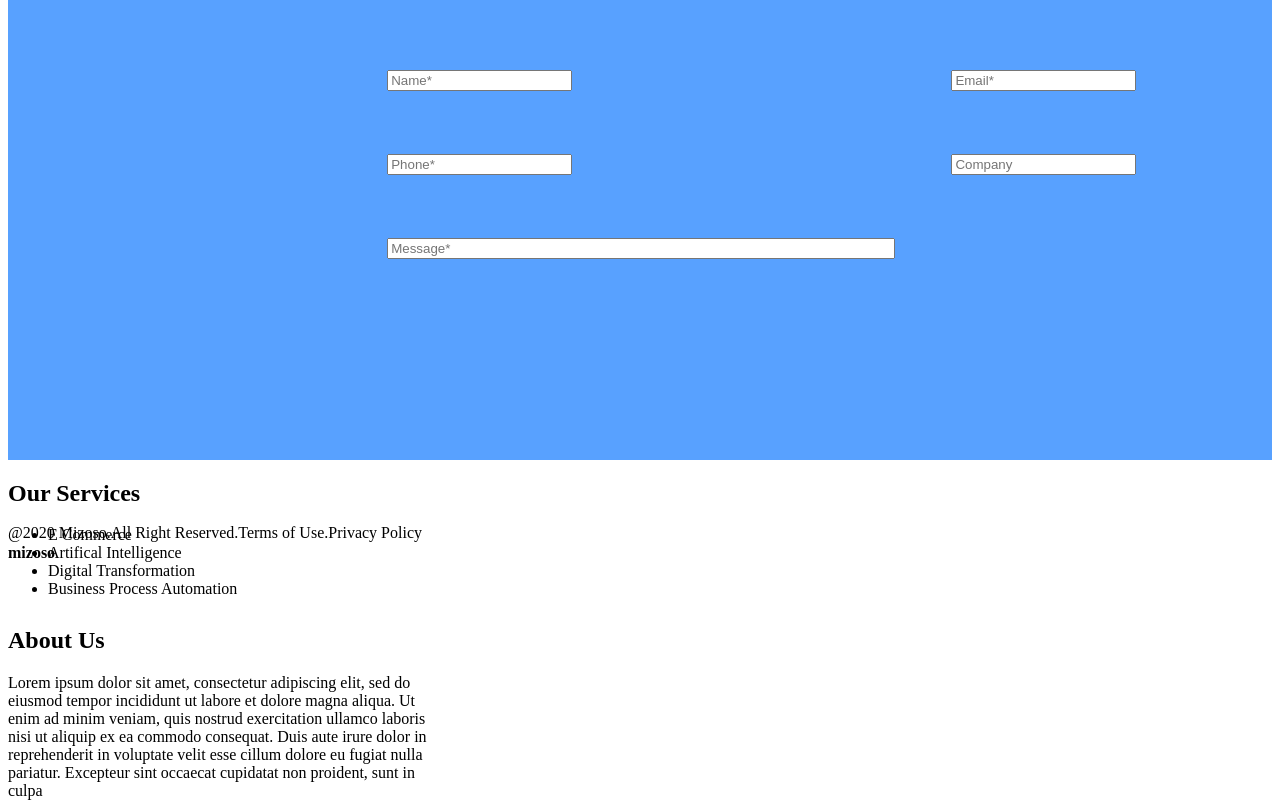
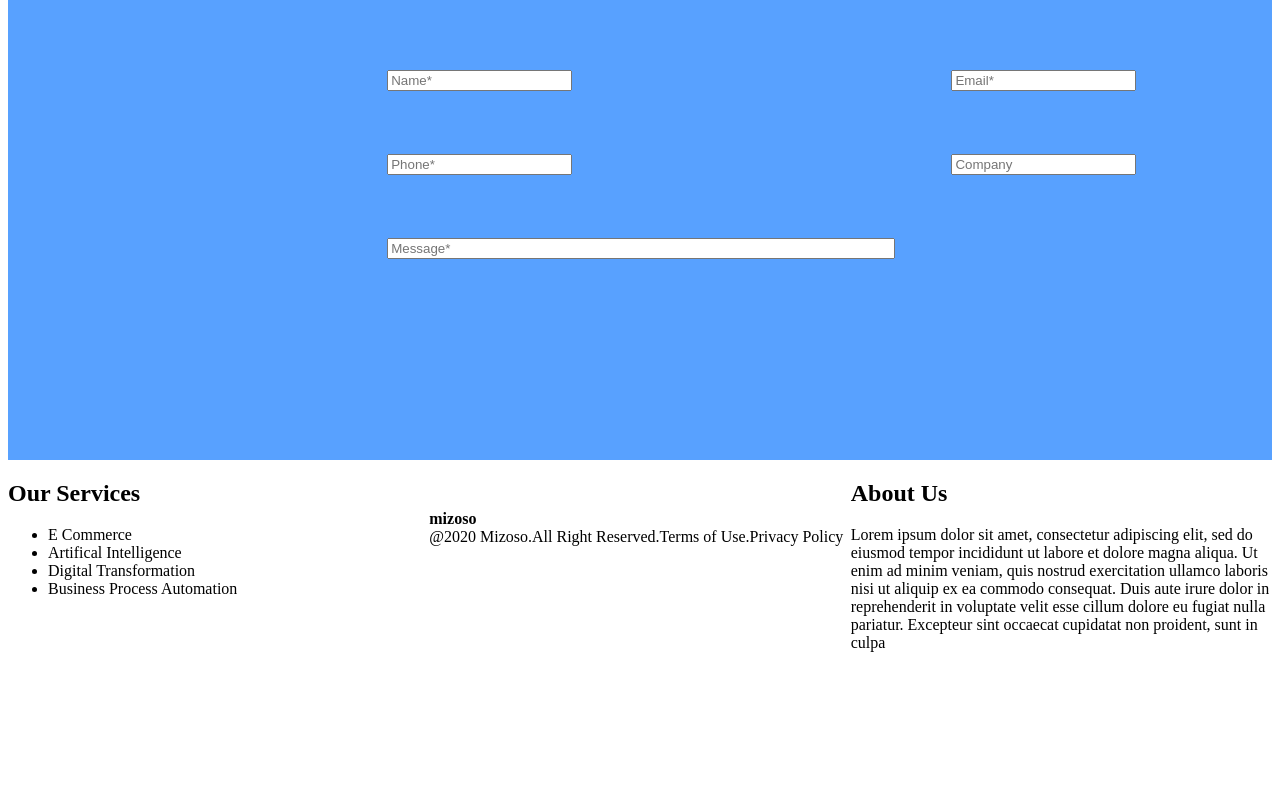
Before and after one commit to arsamawan/Miz-Corporate, an Angular app: page /footer in a window 1280 px wide. Shown: the part 1431-2231 px from the top of the page. After the commit the page ends 2099 px from the top, so only its background shows below. Built offline with nearby package versions, Linux system fonts and the light colour scheme.

Commit message:
Footer Changes 2

```diff
--- a/src/app/footer/footer.component.css
+++ b/src/app/footer/footer.component.css
@@ -1,11 +1,13 @@
 .main-footer-div{
-  height: 10vh;
+  margin-left:auto;
+  margin-right:auto;
+  height:auto;
+  width:auto;
 
 }
 .footermain{
   width: 100%;
-  height: 8vh;
-  float: left;
+
 
 }
 .footermain div {
@@ -13,15 +15,19 @@
   height: 100%;
 }
 
-
-
-
-
-
-
-
+.our-services{
+  float: left;
+}
+.calligraphy{
+  float: left;
+  margin-top: 4%;
+}
+.about-us{
+  float: right;
+}
 
 .copyrights{
-  margin-bottom: 0;
-  height: 2vh;
+  margin-bottom: 0px;
+  bottom: 0;
+
 }
--- a/src/app/footer/footer.component.html
+++ b/src/app/footer/footer.component.html
@@ -2,8 +2,8 @@
  <!--Footer main-->  <!--main div-->
 <div class="footermain">
 
-<!--Our Services Footer-->
-  <div ><h2>Our Services</h2>
+<!--Our Services -->
+  <div class="our-services" ><h2>Our Services</h2>
     <ul>
       <li>E Commerce</li>
       <li>Artifical Intelligence</li>
@@ -13,14 +13,14 @@
   </div>
 
 <!-- Calligraphy-->
-  <div>
+  <div class="calligraphy">
     <b>mizoso</b>
   </div>
 
 
 
 <!-- About Us -->
-  <div>
+  <div class="about-us">
     <h2>About Us</h2>
   <p>Lorem ipsum dolor sit amet, consectetur
     adipiscing elit, sed do eiusmod tempor
@@ -39,6 +39,12 @@
 
 
 </div>
+
+
 <!--all rights reserved-->
-  <div class="copyrights">@2020 Mizoso.All Right Reserved.Terms of Use.Privacy Policy</div>
+  <div class="copyrights">
+    @2020 Mizoso.All Right Reserved.Terms of Use.Privacy Policy
+  </div>
+
+
 </div>
```
